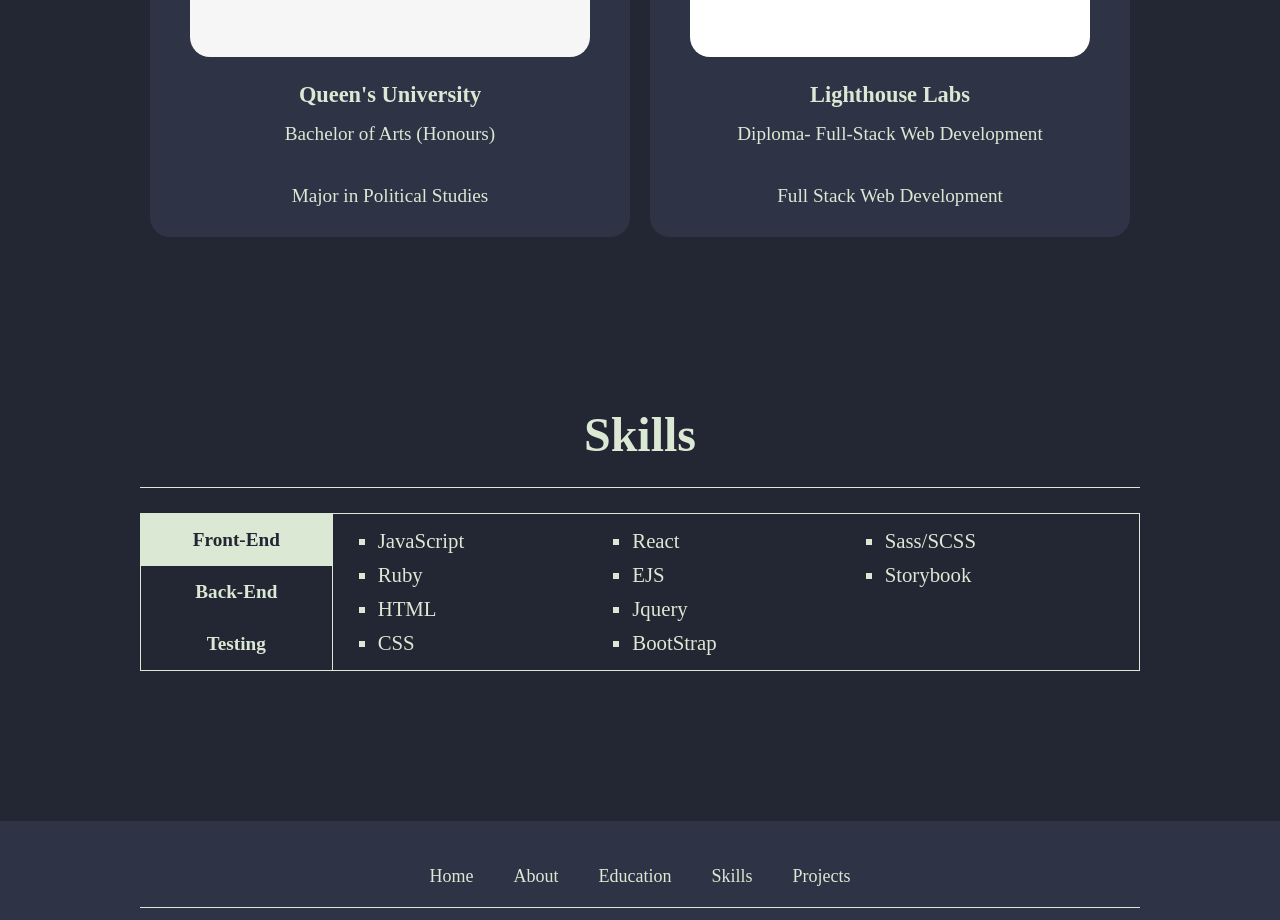
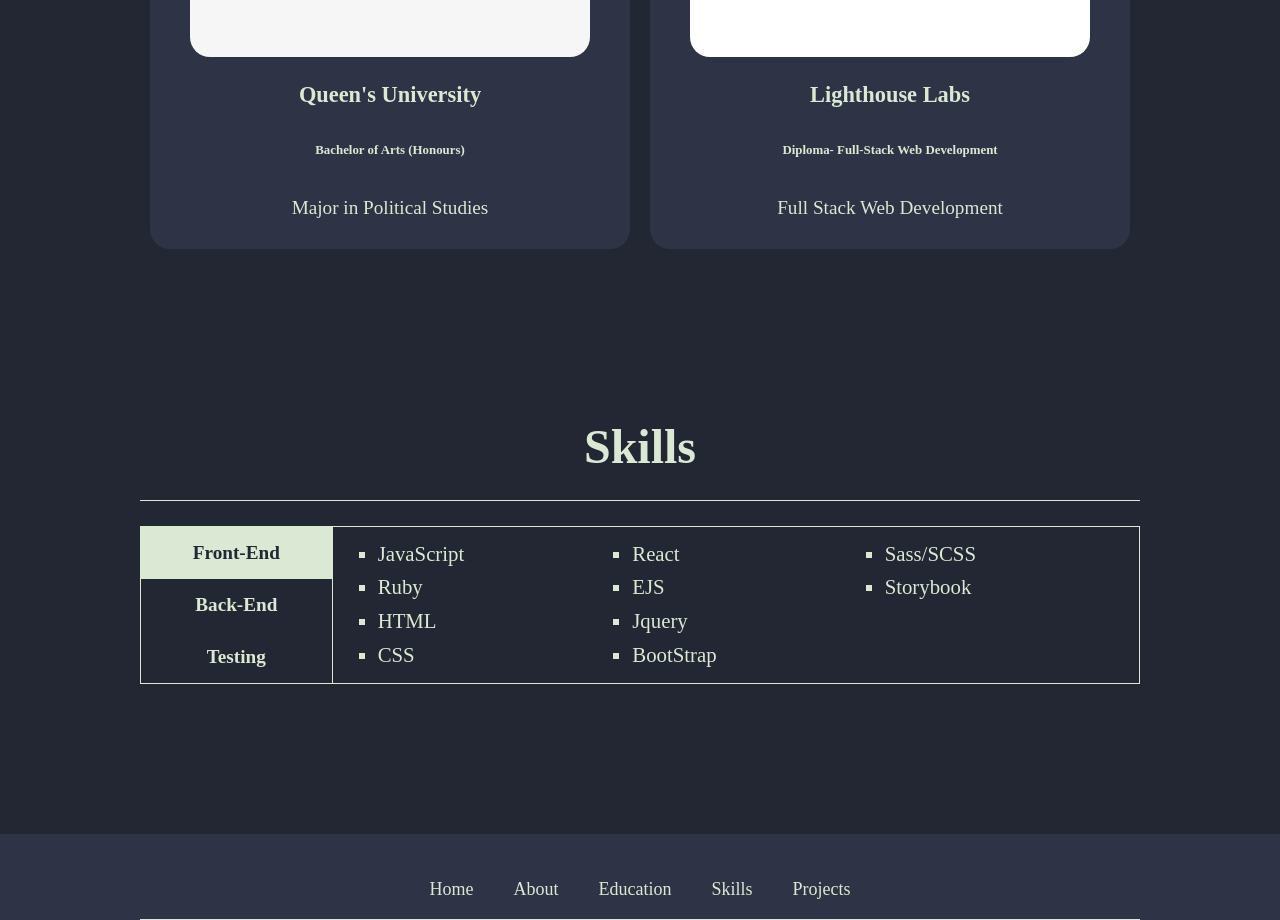
Before and after one commit to NealePT/nealetaylorcom, a React (Create React App) app in the folder react-site/: page / in a window 1280 px wide. Shown: the part 1680-2600 px from the top of the page. Built offline with nearby package versions, Linux system fonts and the light colour scheme.

Commit message:
change p to h6

```diff
--- a/react-site/src/components/EducationCard.jsx
+++ b/react-site/src/components/EducationCard.jsx
@@ -5,9 +5,9 @@ export default function EducationCard(props) {
     <h5>
       {props.type}
     </h5>
-    <p>
+    <h6>
       {props.title}
-    </p>
+    </h6>
     <p>
       {props.description}
     </p>
```
